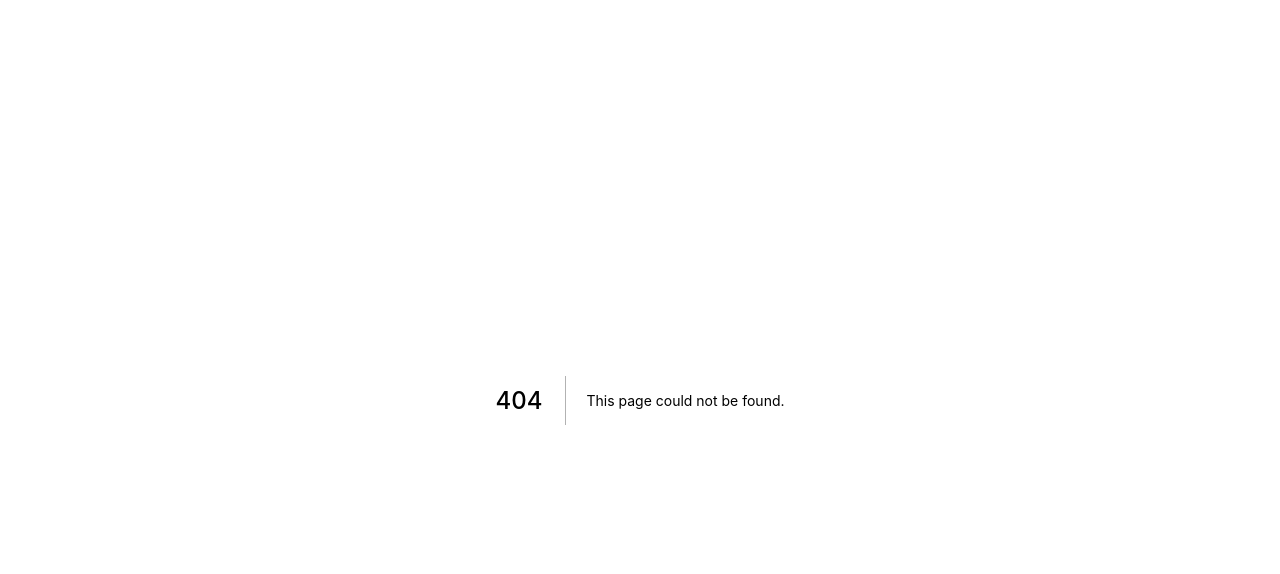
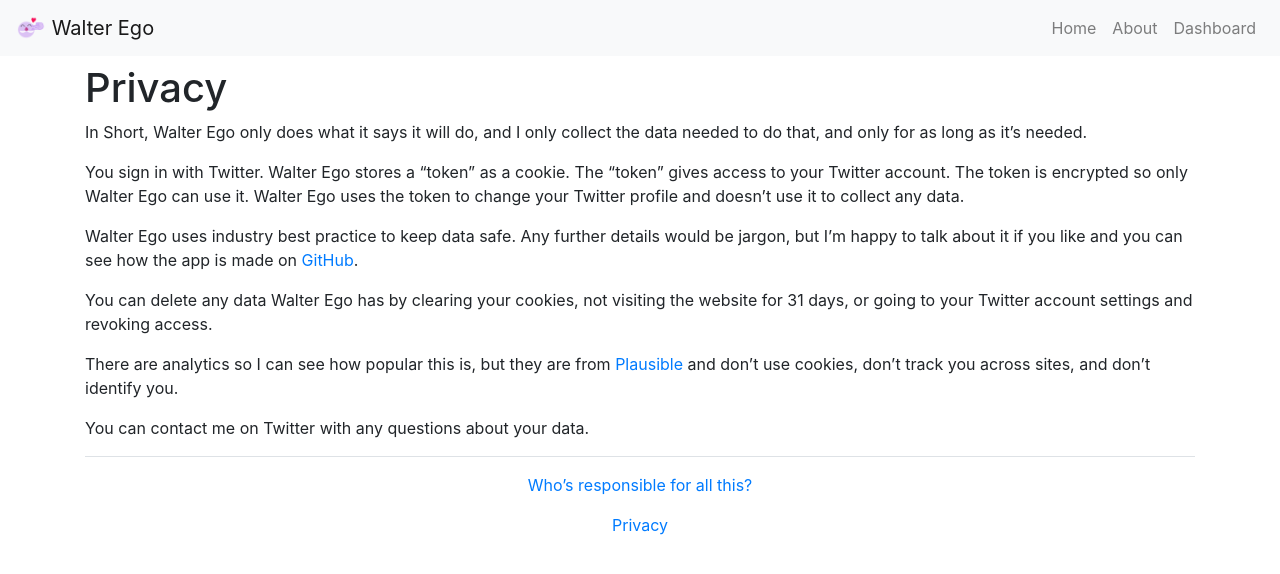
Before and after one commit to fffergal/walterego, a Next.js app: page /privacy in a window 1280 px wide. Before the commit this address had no page. Shown: the top 574 px of the page. Built offline with nearby package versions, Linux system fonts and the light colour scheme.

Commit message:
Add privacy policy

```diff
--- a/components/main-template.jsx
+++ b/components/main-template.jsx
@@ -17,6 +17,9 @@
           <p>
             <Link href="/about"><a>Who’s responsible for all this?</a></Link>
           </p>
+          <p>
+            <Link href="/privacy"><a>Privacy</a></Link>
+          </p>
         </footer>
       </Container>
     </div>
--- /dev/null
+++ b/pages/privacy.jsx
@@ -0,0 +1,44 @@
+import MainTemplate from '../components/main-template';
+
+export default function Privacy() {
+  return (
+    <MainTemplate>
+      <h1>Privacy</h1>
+      <p>
+        In Short, Walter Ego only does what it says it will do, and I only
+        collect the data needed to do that, and only for as long as it’s
+        needed.
+      </p>
+      <p>
+        You sign in with Twitter. Walter Ego stores a “token” as a cookie. The
+        “token” gives access to your Twitter account. The token is encrypted so
+        only Walter Ego can use it. Walter Ego uses the token to change your
+        Twitter profile and doesn’t use it to collect any data.
+      </p>
+      <p>
+        Walter Ego uses industry best practice to keep data safe. Any further
+        details would be jargon, but I’m happy to talk about it if you like and
+        you can see how the app is made on
+        {' '}
+        <a href="https://github.com/fffergal/walterego">GitHub</a>
+        .
+      </p>
+      <p>
+        You can delete any data Walter Ego has by clearing your cookies, not
+        visiting the website for 31 days, or going to your Twitter account
+        settings and revoking access.
+      </p>
+      <p>
+        There are analytics so I can see how popular this is, but they are from
+        {' '}
+        <a href="https://plausible.io/privacy-focused-web-analytics">
+          Plausible
+        </a>
+        {' '}
+        and don’t use cookies, don’t track you across sites, and don’t identify
+        you.
+      </p>
+      <p>You can contact me on Twitter with any questions about your data.</p>
+    </MainTemplate>
+  );
+}
```
